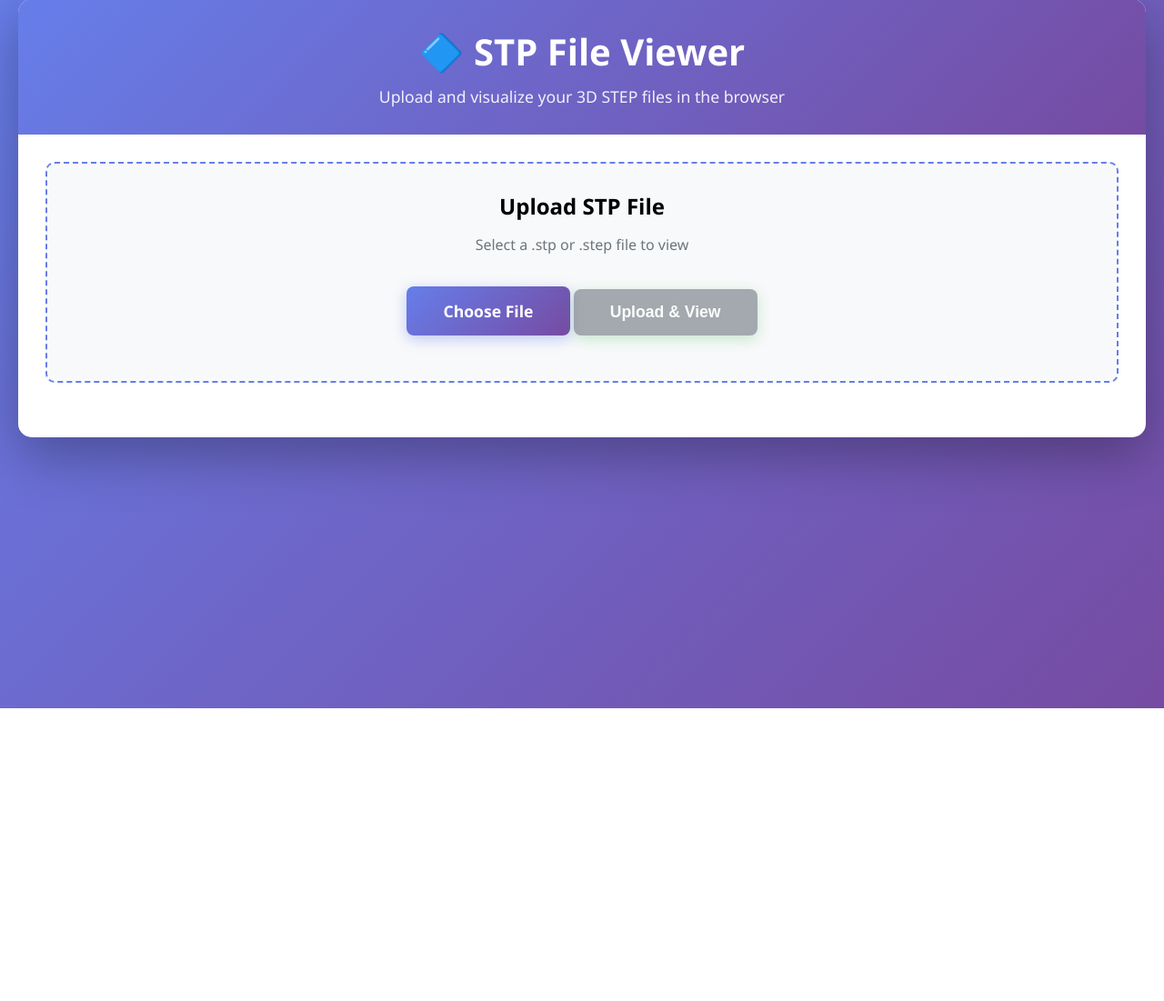
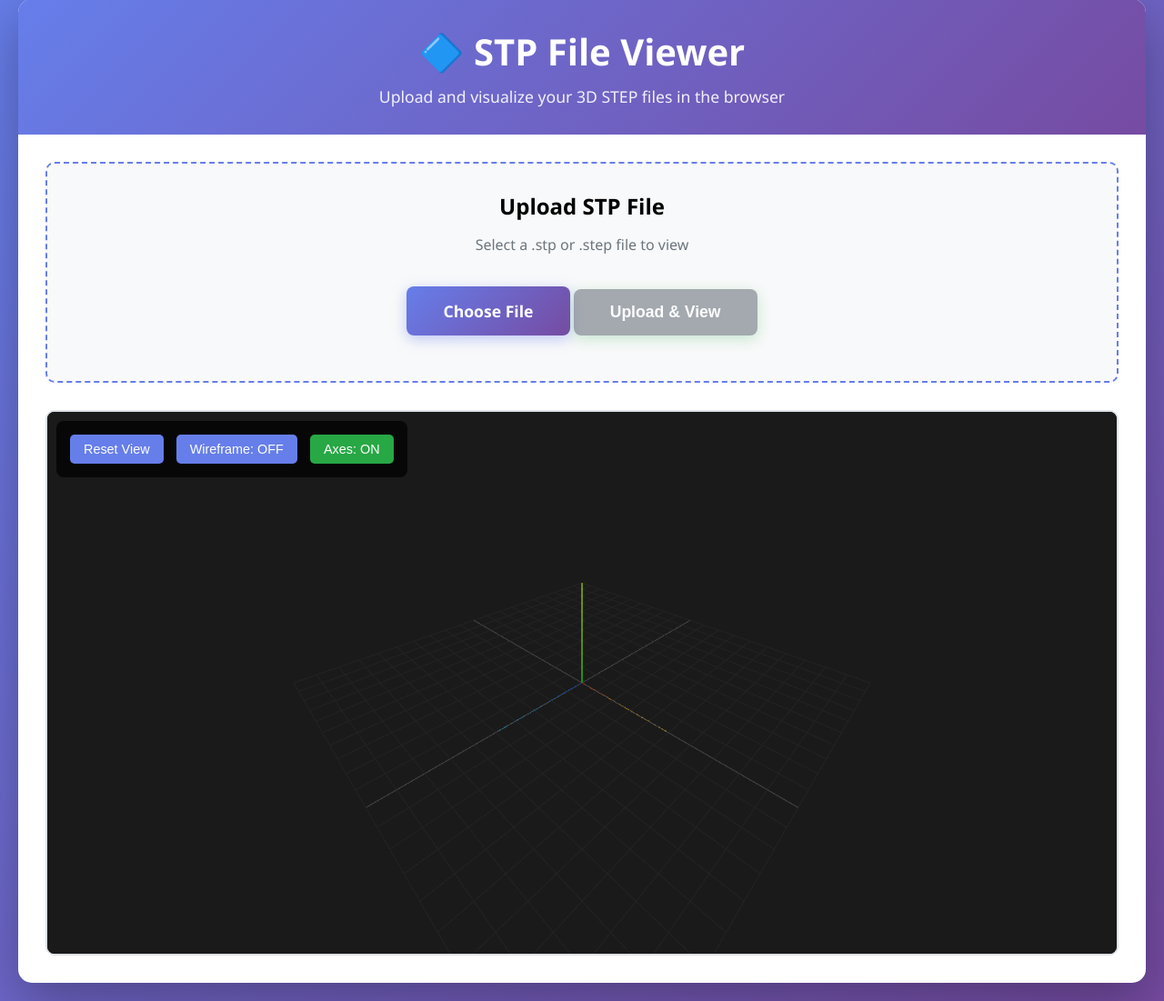
Before and after one commit to Ashok0104/stp_viewer, a Flask app: page / in a window 1280 px wide. Shown: the part 21-1122 px from the top of the page at 91% size. Before the commit the page ends 800 px from the top, so only its background shows below. Run offline with Flask 3, Linux system fonts and the light colour scheme.

Commit message:
Resolved view issue

```diff
--- a/templates/index.html
+++ b/templates/index.html
@@ -139,14 +139,11 @@
             height: 600px;
             border: 2px solid #dee2e6;
             border-radius: 10px;
-            background: #000;
+            background: #1a1a1a;
             position: relative;
             overflow: hidden;
-            display: none;
-        }
-
-        .viewer-container.show {
             display: block;
+            min-height: 600px;
         }
 
         .viewer-controls {
@@ -292,18 +289,49 @@
         let scene, camera, renderer, controls, model, wireframe = false, showAxes = true;
         let axesHelper;
 
+        // Update tool button states to reflect current settings
+        // Define this function immediately and make it globally available
+        window.updateToolStates = function() {
+            try {
+                const buttons = document.querySelectorAll('.viewer-controls button');
+                if (buttons.length >= 3) {
+                    const wireframeBtn = buttons[1]; // Second button
+                    const axesBtn = buttons[2]; // Third button
+
+                    if (wireframeBtn) {
+                        wireframeBtn.textContent = wireframe ? 'Wireframe: ON' : 'Wireframe: OFF';
+                        wireframeBtn.style.background = wireframe ? '#28a745' : '#667eea';
+                    }
+
+                    if (axesBtn) {
+                        axesBtn.textContent = showAxes ? 'Axes: ON' : 'Axes: OFF';
+                        axesBtn.style.background = showAxes ? '#28a745' : '#667eea';
+                    }
+                }
+            } catch (e) {
+                console.warn('Error updating tool states:', e);
+            }
+        };
+
         // Initialize Three.js scene
         window.initViewer = function() {
             const container = document.getElementById('viewerContainer');
-            const width = container.clientWidth;
-            const height = container.clientHeight;
+            if (!container) {
+                console.error('Viewer container not found');
+                return;
+            }
+
+            // Ensure container is visible and has dimensions
+            container.style.display = 'block';
+            const width = container.clientWidth || 800;
+            const height = container.clientHeight || 600;
 
             // Scene
             scene = new THREE.Scene();
             scene.background = new THREE.Color(0x1a1a1a);
 
-            // Camera
-            camera = new THREE.PerspectiveCamera(75, width / height, 0.1, 1000);
+            // Camera - increase far plane for larger models
+            camera = new THREE.PerspectiveCamera(75, width / height, 0.1, 10000);
             camera.position.set(100, 100, 100);
             camera.lookAt(0, 0, 0);
 
@@ -332,6 +360,7 @@
 
             // Axes helper
             axesHelper = new THREE.AxesHelper(50);
+            axesHelper.visible = showAxes;
             scene.add(axesHelper);
 
             // Grid helper
@@ -340,6 +369,13 @@
 
             // Handle window resize
             window.addEventListener('resize', onWindowResize);
+
+            // Initialize tool states after a brief delay to ensure DOM is ready
+            setTimeout(() => {
+                if (typeof window.updateToolStates === 'function') {
+                    window.updateToolStates();
+                }
+            }, 100);
 
             animate();
         };
@@ -358,37 +394,73 @@
         };
 
         window.loadSTLModel = function(url) {
+            // Ensure viewer is initialized
+            if (!scene || !camera || !renderer) {
+                console.error('Viewer not initialized');
+                window.showError('Viewer not initialized. Please refresh the page.');
+                return;
+            }
+
             const loader = new STLLoader();
 
             loader.load(url, function(geometry) {
+                try {
                     // Remove existing model
                     if (model) {
                         scene.remove(model);
+                        model.geometry.dispose();
+                        model.material.dispose();
+                    }
+
+                    // Compute normals for proper lighting
+                    geometry.computeVertexNormals();
+                    geometry.computeBoundingBox();
+
+                    // Check if geometry is valid
+                    if (!geometry.boundingBox || geometry.boundingBox.isEmpty()) {
+                        throw new Error('Invalid geometry: bounding box is empty');
                     }
 
                     // Center geometry manually
-                geometry.computeBoundingBox();
                     const center = new THREE.Vector3();
                     geometry.boundingBox.getCenter(center);
                     geometry.translate(-center.x, -center.y, -center.z);
 
-                // Calculate bounding box for camera positioning
-                const box = new THREE.Box3().setFromObject(new THREE.Mesh(geometry));
-                const size = box.getSize(new THREE.Vector3());
+                    // Recompute bounding box after translation
+                    geometry.computeBoundingBox();
+
+                    // Calculate bounding box size for camera positioning
+                    const size = geometry.boundingBox.getSize(new THREE.Vector3());
                     const maxDim = Math.max(size.x, size.y, size.z);
+
+                    // Handle edge case: if model is too small or invalid
+                    if (maxDim < 0.001 || !isFinite(maxDim)) {
+                        console.warn('Model size is very small or invalid, using default camera position');
+                        camera.position.set(100, 100, 100);
+                    } else {
+                        // Calculate appropriate camera distance
                         const fov = camera.fov * (Math.PI / 180);
                         let cameraZ = Math.abs(maxDim / 2 / Math.tan(fov / 2));
-                cameraZ *= 1.5;
+                        cameraZ *= 1.8; // Add more margin
+
+                        // Ensure camera is not too close or too far
+                        cameraZ = Math.max(cameraZ, maxDim * 0.5);
+                        cameraZ = Math.min(cameraZ, 10000);
+
                         camera.position.set(cameraZ, cameraZ, cameraZ);
+                    }
+
+                    camera.lookAt(0, 0, 0);
                     controls.target.set(0, 0, 0);
                     controls.update();
 
-                // Create material
+                    // Create material with current wireframe state
                     const material = new THREE.MeshPhongMaterial({
                         color: 0x667eea,
                         specular: 0x111111,
                         shininess: 200,
-                    flatShading: false
+                        flatShading: false,
+                        wireframe: wireframe
                     });
 
                     // Create mesh
@@ -397,22 +469,52 @@
                     model.receiveShadow = true;
                     scene.add(model);
 
-                // Show viewer
-                document.getElementById('viewerContainer').classList.add('show');
-            }, undefined, function(error) {
-                window.showError('Error loading 3D model: ' + error);
+                    // Update all tools to reflect current state
+                    if (typeof window.updateToolStates === 'function') {
+                        window.updateToolStates();
+                    }
+
+                    // Ensure controls are properly updated
+                    controls.update();
+
+                    // Force a render
+                    renderer.render(scene, camera);
+
+                    console.log('Model loaded successfully. Size:', size, 'Camera position:', camera.position);
+                } catch (error) {
+                    console.error('Error processing model:', error);
+                    window.showError('Error processing 3D model: ' + error.message);
+                }
+            }, function(progress) {
+                // Progress callback
+                if (progress.lengthComputable) {
+                    const percentComplete = progress.loaded / progress.total * 100;
+                    console.log('Loading progress: ' + percentComplete.toFixed(2) + '%');
+                }
+            }, function(error) {
+                console.error('Error loading STL file:', error);
+                window.showError('Error loading 3D model: ' + (error.message || error));
             });
         };
 
         window.resetView = function() {
-            if (model) {
-                const box = new THREE.Box3().setFromObject(model);
-                const size = box.getSize(new THREE.Vector3());
+            if (model && model.geometry) {
+                model.geometry.computeBoundingBox();
+                const size = model.geometry.boundingBox.getSize(new THREE.Vector3());
                 const maxDim = Math.max(size.x, size.y, size.z);
+
+                if (maxDim > 0.001 && isFinite(maxDim)) {
                     const fov = camera.fov * (Math.PI / 180);
                     let cameraZ = Math.abs(maxDim / 2 / Math.tan(fov / 2));
-                cameraZ *= 1.5;
+                    cameraZ *= 1.8;
+                    cameraZ = Math.max(cameraZ, maxDim * 0.5);
+                    cameraZ = Math.min(cameraZ, 10000);
                     camera.position.set(cameraZ, cameraZ, cameraZ);
+                } else {
+                    camera.position.set(100, 100, 100);
+                }
+
+                camera.lookAt(0, 0, 0);
                 controls.target.set(0, 0, 0);
                 controls.update();
             }
@@ -423,11 +525,19 @@
             if (model) {
                 model.material.wireframe = wireframe;
             }
+            if (typeof window.updateToolStates === 'function') {
+                window.updateToolStates();
+            }
         };
 
         window.toggleAxes = function() {
             showAxes = !showAxes;
+            if (axesHelper) {
                 axesHelper.visible = showAxes;
+            }
+            if (typeof window.updateToolStates === 'function') {
+                window.updateToolStates();
+            }
         };
 
         // File input handling
```
Lines whose indentation alone changed are shown as unchanged.
